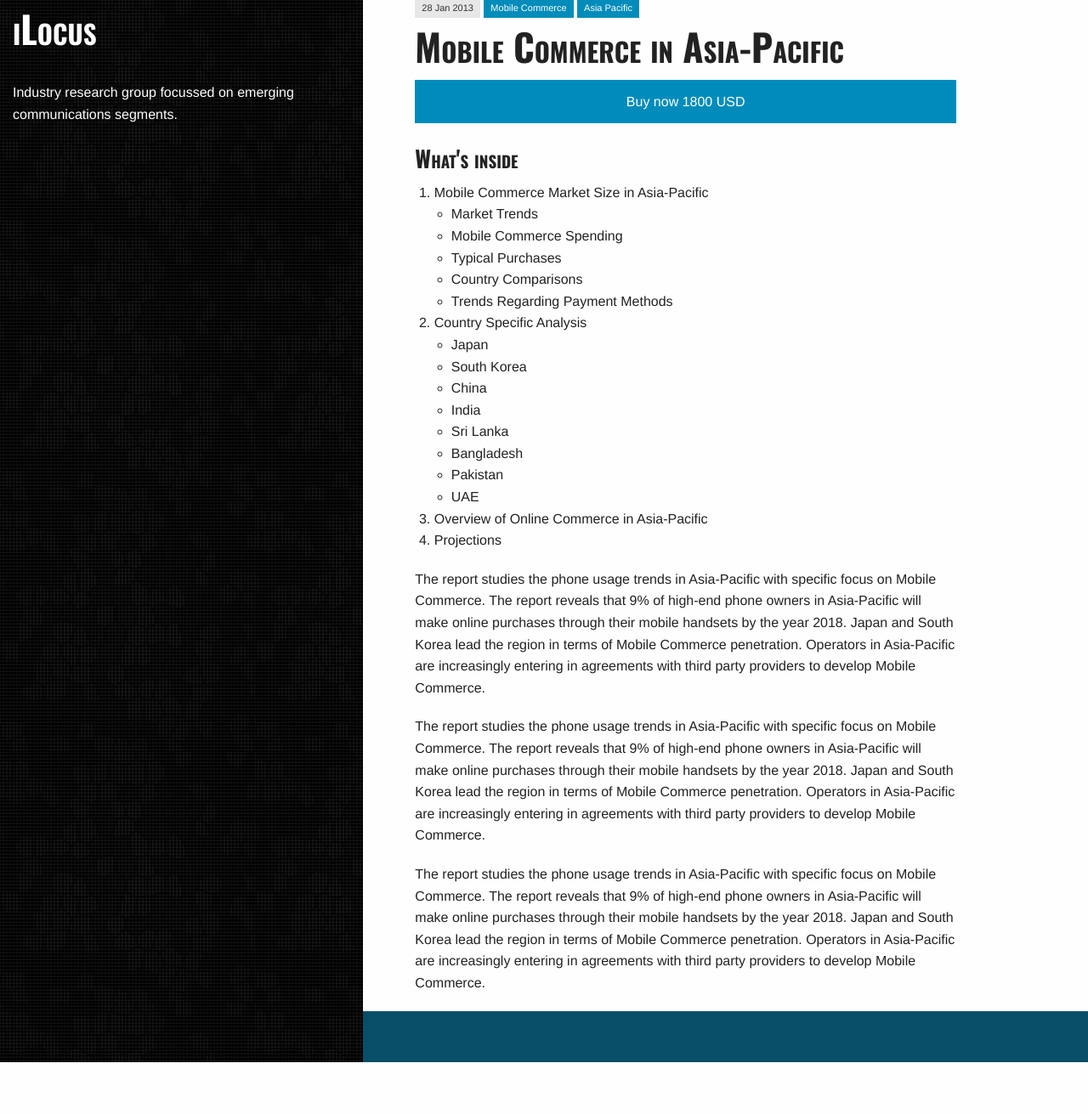
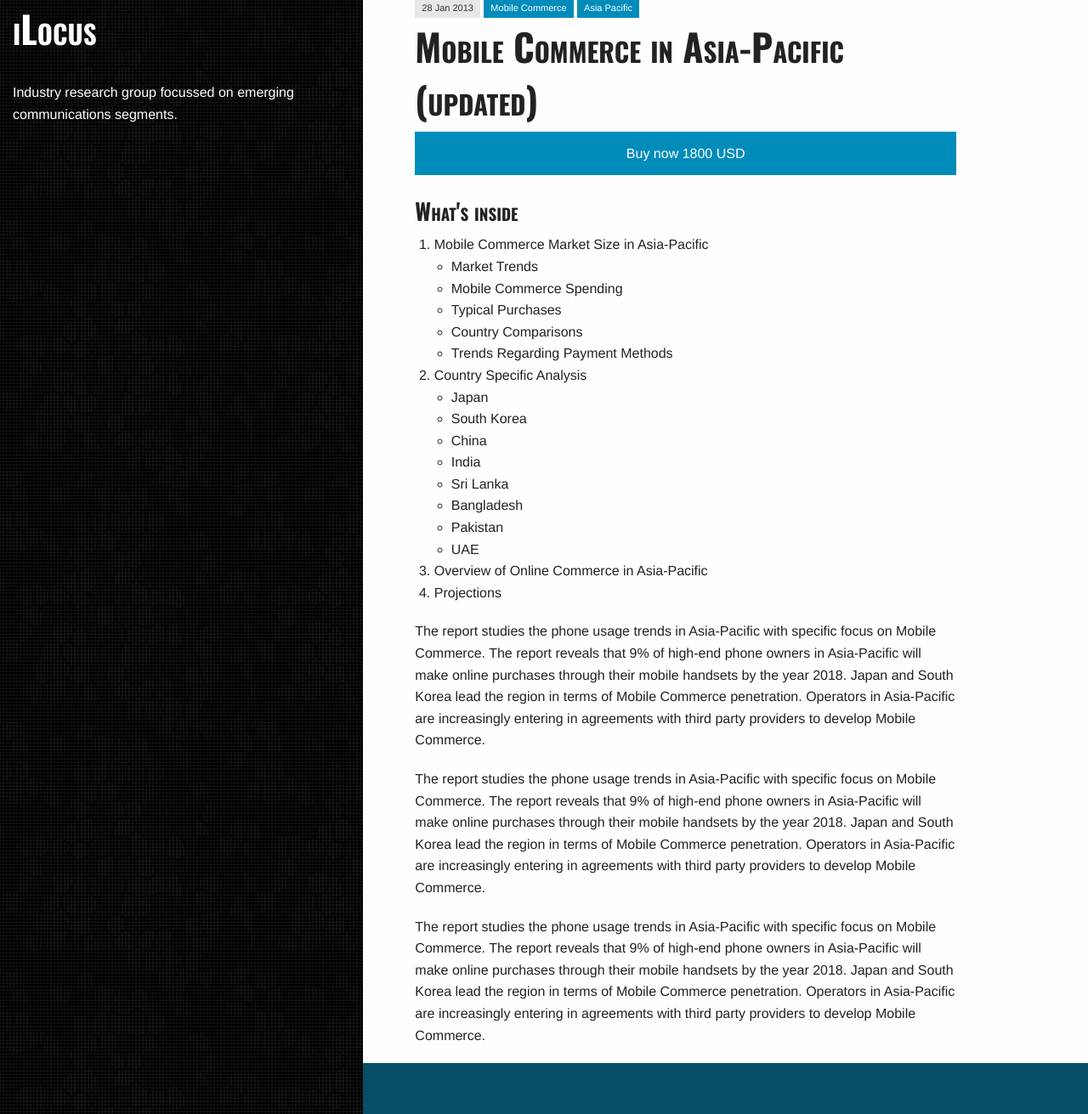
Before and after one commit to ilocus/ilocus.github.io, a Jekyll site: the page built from _posts/reports/2013-01-28-mobile-commerce-in-asia-pacific.md, in a window 1280 px wide. Shown: the whole page at 85% size. Built offline with Jekyll 4.4.1, drawn with Linux system fonts in a browser that asks for light colours; Markdown is read by kramdown in place of the engine named in the settings; before the commit the page ends 1250 px from its top, so only the background shows below that.

Commit message:
Updated 2013-01-28-mobile-commerce-in-asia-pacific.md

```diff
--- a/_posts/reports/2013-01-28-mobile-commerce-in-asia-pacific.md
+++ b/_posts/reports/2013-01-28-mobile-commerce-in-asia-pacific.md
@@ -1,9 +1,12 @@
 ---
-title: Mobile Commerce in Asia-Pacific
+title: "Mobile Commerce in Asia-Pacific (updated)"
 price: 1800
-tags: ['Mobile Commerce', 'Asia Pacific']
+tags:
+  - Mobile Commerce
+  - Asia Pacific
 category: reports
 layout: report
+published: true
 ---
 
 1. Mobile Commerce Market Size in Asia-Pacific
```
